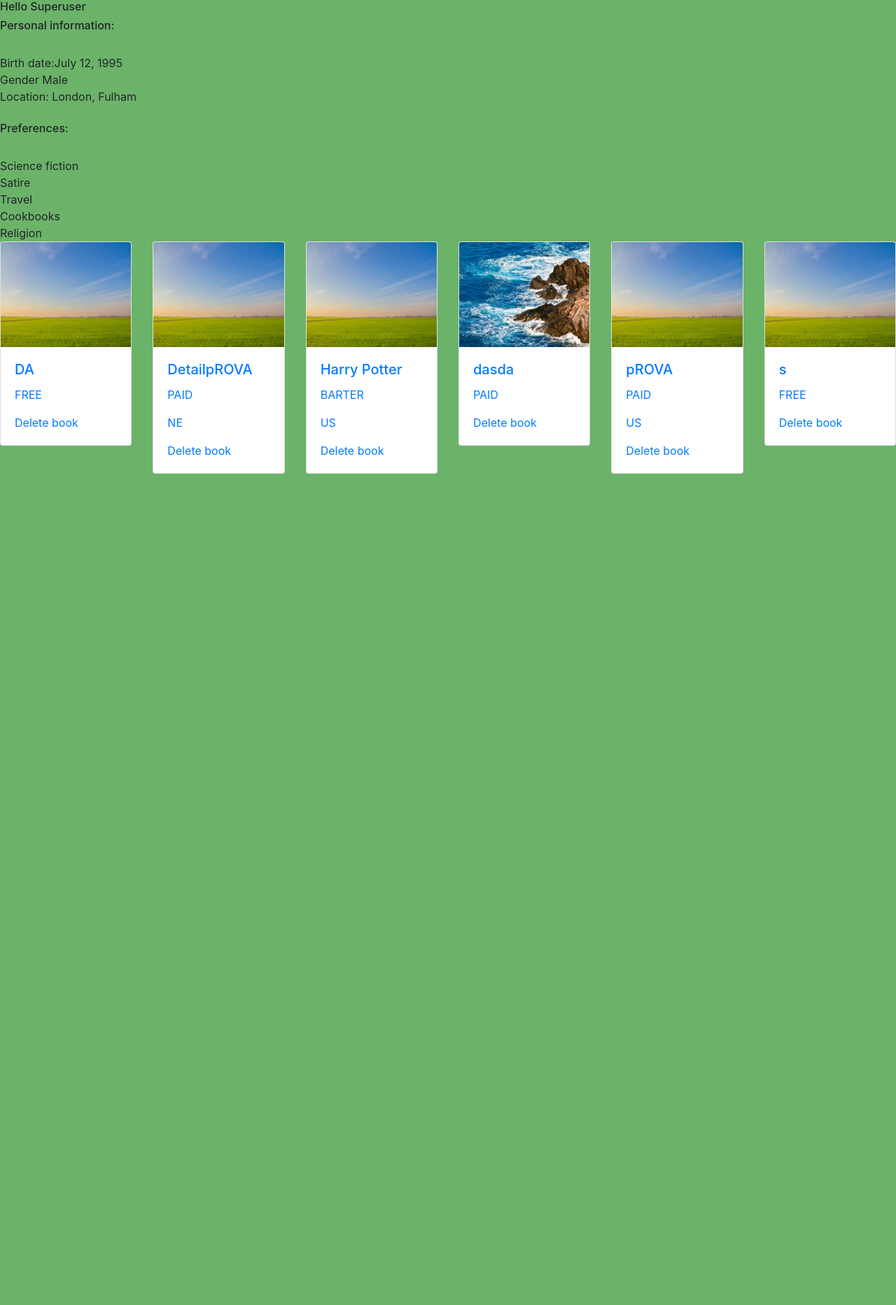
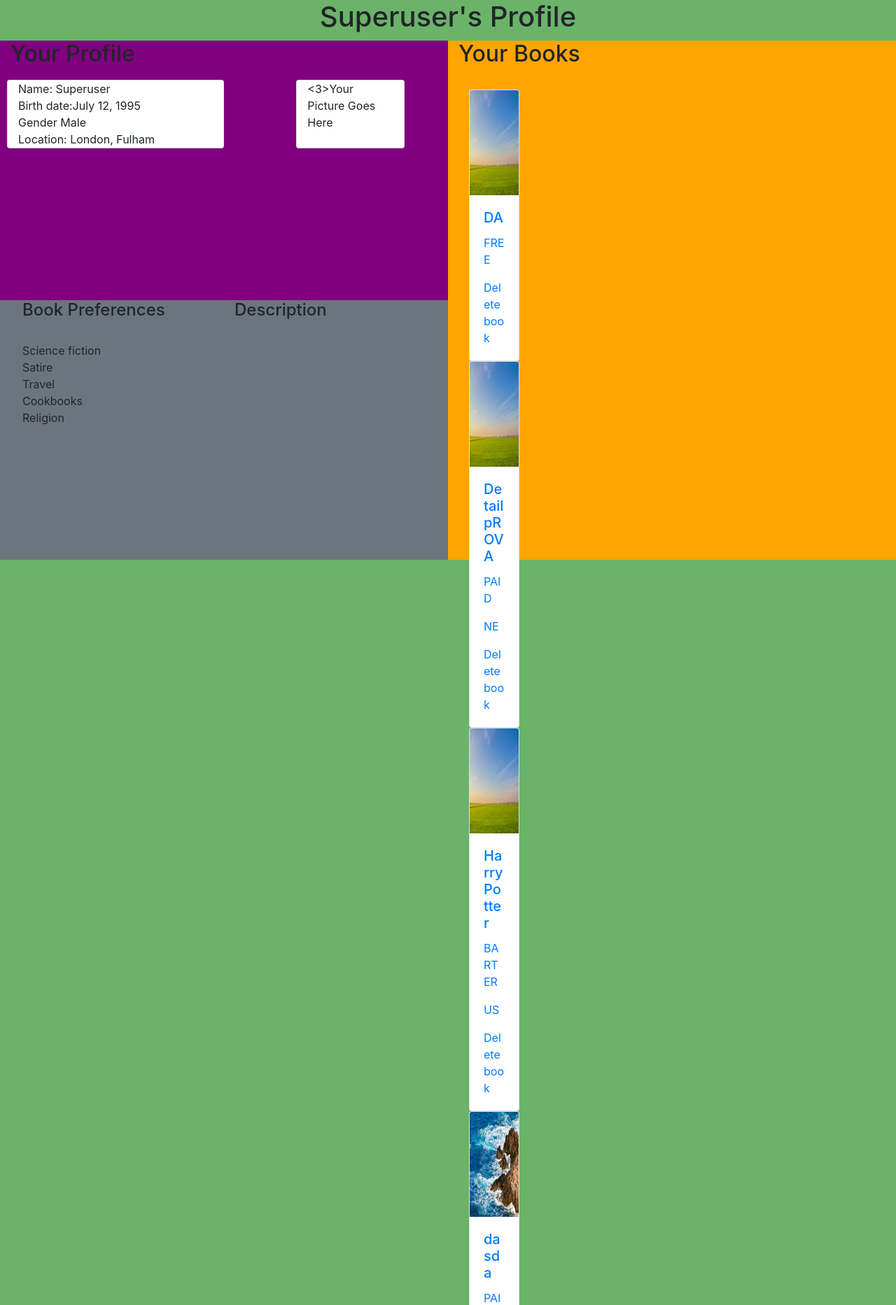
Before and after one commit to Magofoco/Porticode, a Django app: page /accounts/profile/ in a window 1280 px wide. Shown: the part 58-1923 px from the top of the page at 70% size. Before the commit the page ends 735 px from the top, so only its background shows below. Run offline with Django 3.2, Linux system fonts and the light colour scheme; a user stored in the database is signed in; data comes from the database, SQL or seed files in the repository; some libraries are stand-ins or nearby versions.

Commit message:
Do skeleton of profile

```diff
--- a/accounts/templates/accounts/profile.html
+++ b/accounts/templates/accounts/profile.html
@@ -3,12 +3,89 @@
 {% block content %}
 
 <body style="background-color: #6BB369">
-  <h6>Hello {{ user.username }}</h6>
+  <div class="book-container">
+    <div class="profile-header">
+      <h1 class="text-center">{{ user.username }}'s Profile</h1>
+    </div>
+    <div class="prof-content">
+      <div class="prof-wrapper">
+        <div class="RightContent col-lg-6">
+          <h2>Your Books</h2>
+          <br>
+          {% for book in books %}
+          <div class="col-2">
+            <a href="{{ book.id}}">
+              <div class="card">
+                <img class="card-img-top" src="{{ book.image.url}}" width="270" height="150" alt="Card image cap">
+                <div class="card-body">
+                  <h5 class="card-title">{{ book.title}}</h5>
+                  <p class="card-text">{{ book.exchange_choices}}</p>
+                  <p class="card-text">{{ book.condition_choices}}</p>
+                  <p class="card-text">Delete book</p>
+                </div>
+              </div>
+            </a>
+          </div>
+          {% endfor %}
+          <p>this will scroll</p>
+        </div>
+        <div class="LeftContent col-lg-6" style="height:50%">
           <div>
-    <h6>Personal information:</h6>
+            <h2>Your Profile</h2>
+            <div class="row" style="padding:10px; height:50%">
+              <div class="card col-6">
+                <div>
+                  Name: {{user.username}}
                   <br>Birth date:{{ user_profile.birth_date }}
                   <br>Gender {{ user_profile.gender }}
                   <br>Location: {{ user_profile.location }}
+                </div>
+              </div>
+              <div class="col-2"></div>
+              <div class="card col-3">
+                <div>
+                  <3>Your Picture Goes Here</3>
+                </div>
+              </div>
+            </div>
+          </div>
+        </div>
+        <div class="bg-secondary" style="height:50%">
+          <div class="row">
+            <div class="col-6" style="padding-left:5%">
+              <div>
+                <h4>Book Preferences</h4>
+                <br>{{ user_profile.preference1 }}
+                <br>{{ user_profile.preference2 }}
+                <br>{{ user_profile.preference3 }}
+                <br>{{ user_profile.preference4 }}
+                <br>{{ user_profile.preference5 }}
+              </div>
+            </div>
+            <div class="col-6">
+              <h4>Description</h4>
+            </div>
+          </div>
+        </div>
+      </div>
+    </div>
+</body>
+
+
+
+
+<!-- <div class="row">
+    <div class="col-lg-6">
+      <div>
+        <h1>Your Profile</h1>
+        <div class="card">
+          <div>
+            <h6>Personal information:</h6>
+            <br>Name: {{user.name}}
+            <br>Birth date:{{ user_profile.birth_date }}
+            <br>Gender {{ user_profile.gender }}
+            <br>Location: {{ user_profile.location }}
+          </div>
         </div>
         <br>
         <div>
@@ -19,7 +96,10 @@
           <br>{{ user_profile.preference4 }}
           <br>{{ user_profile.preference5 }}
         </div>
-  <div class="row">
+      </div>
+    </div>
+    <div class="col-lg-6">
+      <h2>Your Books</h2>
       <br>
       {% for book in books %}
       <div class="col-2">
@@ -37,7 +117,8 @@
       </div>
       {% endfor %}
     </div>
-</body>
+  </div> -->
+<!-- </body> -->
 
 
 {% endblock %}
--- a/mysite/static/style.css
+++ b/mysite/static/style.css
@@ -1,4 +1,4 @@
-body, html {
+body, html, .book-container{
     height: 100%;
 }
 
@@ -29,3 +29,56 @@ body, html {
 .dropdown-menu {
   background-color: ;
 }
+
+{
+    margin: 0;
+    padding: 0;
+}
+
+
+.book-container:before {
+    content: '';
+    height: 100%;
+    float: left;
+}
+
+.profile-header {
+    margin-bottom: 10px;
+    /* background-color: #6ea364; */
+}
+
+.prof-content
+{
+    position: relative;
+    z-index: 1;
+}
+    .prof-content:after
+    {
+        content: '';
+        clear: both;
+        display: block;
+    }
+
+.prof-wrapper
+{
+    position: absolute;
+    width: 100%;
+    height: 100%;
+}
+    .prof-wrapper > div
+    {
+        height: 100%;
+    }
+
+.LeftContent
+{
+    background-color: purple;
+    overflow: auto;
+}
+
+.RightContent
+{
+    background-color: orange;
+    float: right;
+    /* margin-left: 10px; */
+}
```
Lines whose indentation alone changed are shown as unchanged.
